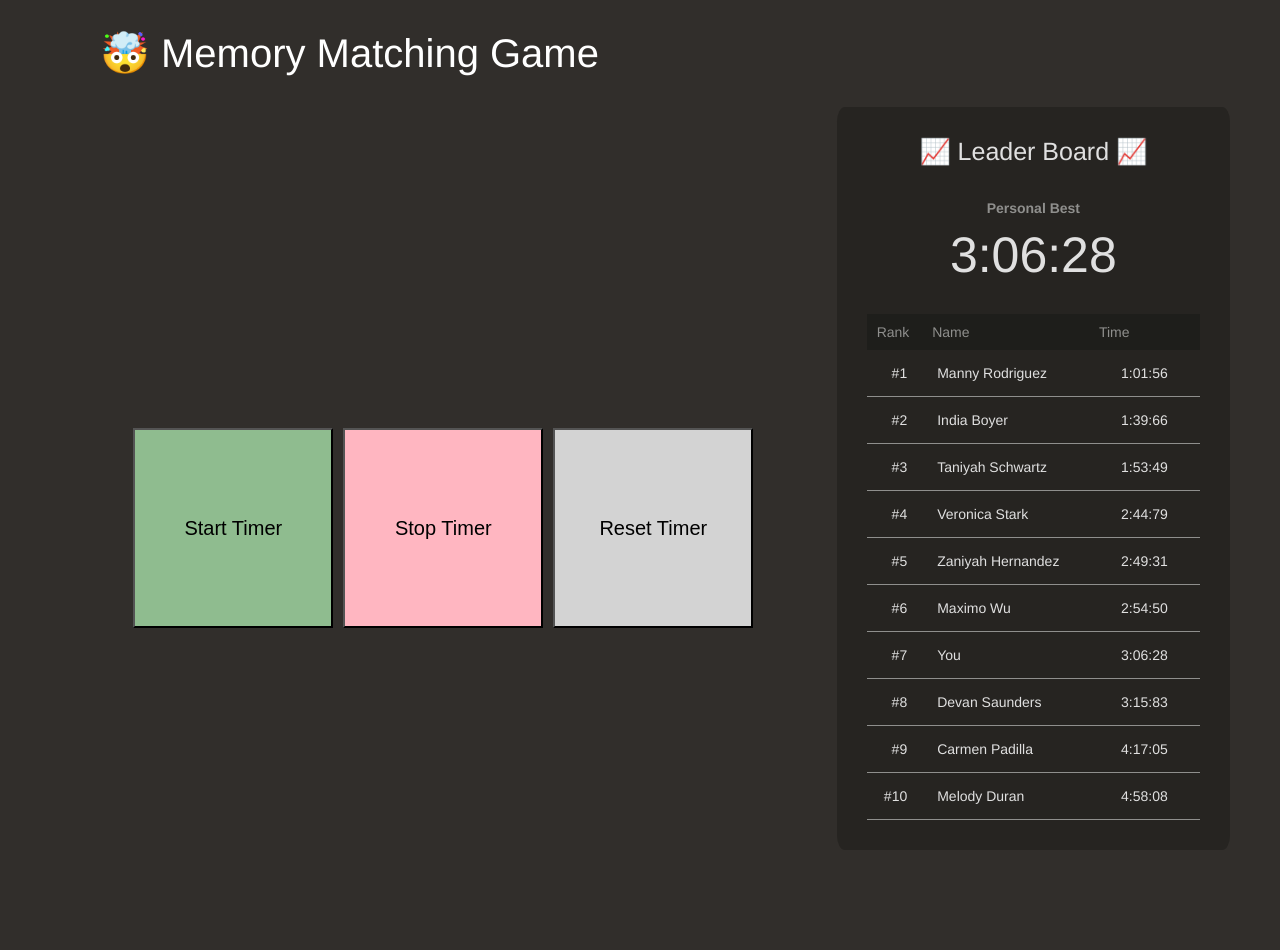
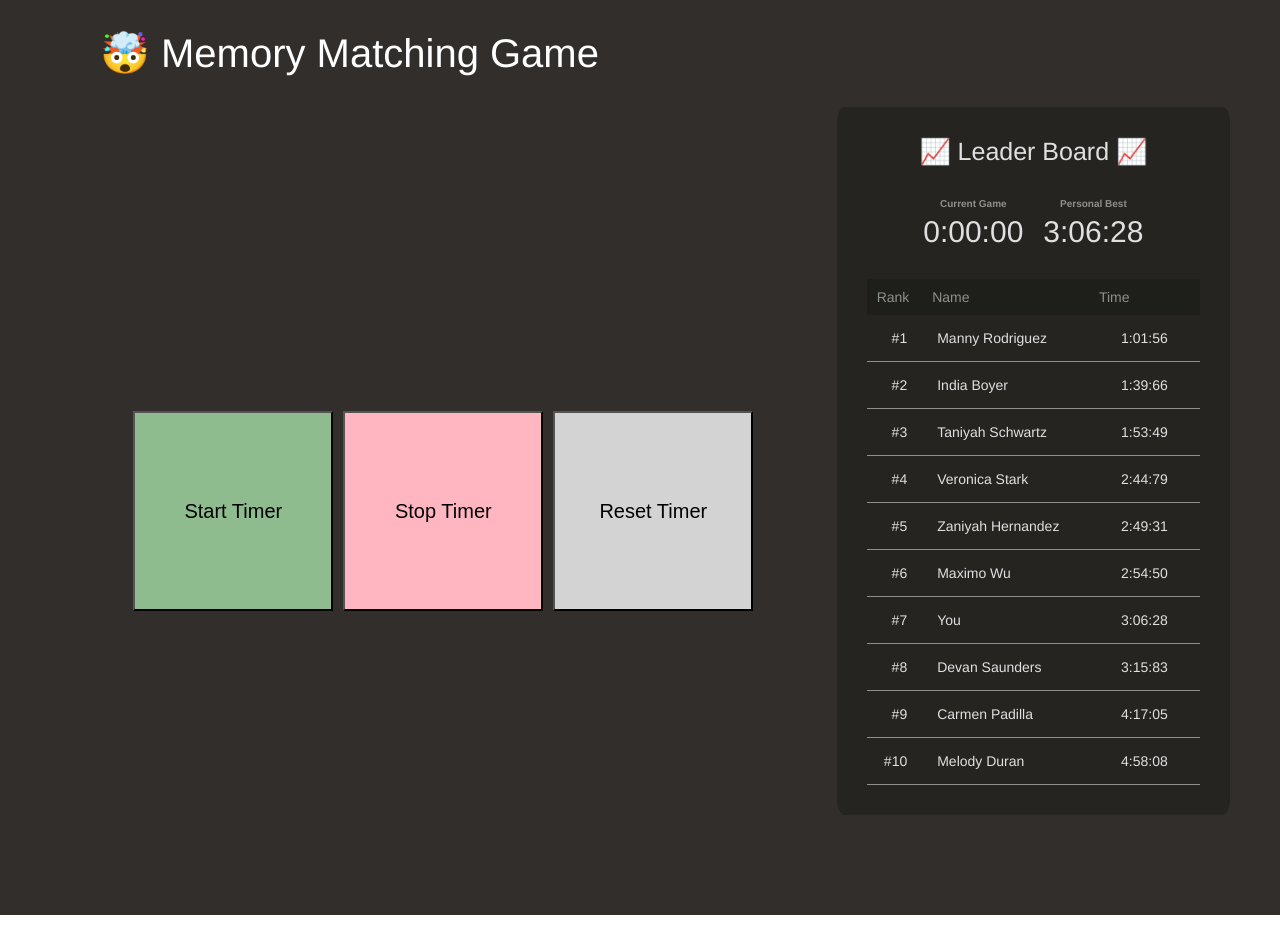
Before and after one commit to giantmachines/react-context-leaderboard, a React (Create React App) app: page / in a window 1280 px wide. After the commit the page ends 915 px from the top, so only its background shows below. Built offline with nearby package versions, Linux system fonts and the light colour scheme; a web font is replaced by a local one.

Commit message:
Finishing solutions

```diff
--- a/src/components/App/App.tsx
+++ b/src/components/App/App.tsx
@@ -1,24 +1,21 @@
 import { useEffect, useState, useRef } from "react";
 import Display from "../Display/Display";
 import { AppDiv, Title } from "./App.styles";
-import { UserInfo } from "../../types";
+import { UserInfo, UsersContextType } from "../../types";
 import { user_data } from "../../user_data";
 import { idxIncrement, userID } from "../../utils";
 import { createContext } from 'react';
 
-
-export interface UsersContextType {
-  userData:UserInfo[];
-  setUserData:(userData:UserInfo[]) => void;
-}
-
 export const UsersContext = createContext<UsersContextType>({
   userData:[],
   setUserData:(userData:UserInfo[]) => undefined,
+  currentTime: 0,
+  setCurrentTime:(currentTime:number) => undefined,
 });
 
 const App = () => {
   const [userData, setUserData] = useState<UserInfo[]>(user_data);
+  const [currentTime, setCurrentTime] = useState(0);
 
   /* IGNORE THIS  - Every 2 seconds, update users' scores */
   let timer = useRef<NodeJS.Timer|undefined>(undefined);
@@ -42,6 +39,8 @@ const App = () => {
     <UsersContext.Provider value={{
       userData: userData,
       setUserData: (uD) => {setUserData(uD)},
+      currentTime: currentTime,
+      setCurrentTime: (c) => {setCurrentTime(c)},
     }}>
       <AppDiv>
         <Title>🤯 Memory Matching Game</Title>
--- a/src/components/PersonalStats/PersonalStats.styles.ts
+++ b/src/components/PersonalStats/PersonalStats.styles.ts
@@ -3,18 +3,24 @@ import styled from "styled-components";
 export const PersonalStatsDiv = styled.div`
   color: #E0E0E0;
   padding: 10px;
+  margin-bottom: 20px;
   display: flex;
-  flex-direction: column;
-  align-items: center;
-  justify-content: center;
-  margin-bottom: 20px;
+  justify-content:center;
+  gap: 20px;
+
+  div {
+    display: flex;
+    flex-direction: column;
+    align-items: center;
+    justify-content: center;
+  }
 
   h1{
-    font-size: 14px;
+    font-size: 10px;
     color:#8f8f8d;
   }
   p{
-    font-size: 50px;
+    font-size: 30px;
     margin: 0;
   }
 `;
--- a/src/components/PersonalStats/PersonalStats.tsx
+++ b/src/components/PersonalStats/PersonalStats.tsx
@@ -8,15 +8,21 @@ import { UsersContextType } from "../../types";
 const PersonalStats = () => {
 
   const state: UsersContextType = useContext(UsersContext);
-  const {userData} = state;
+  const {userData, currentTime} = state;
 
   const you = userData.find(user => user.id === userID);
   const yourTime = you ? you.msTime : 0;
 
   return (
     <PersonalStatsDiv>
-      <h1>Personal Best</h1>
-      <p>{convertTime(yourTime)}</p>
+      <div>
+        <h1>Current Game</h1>
+        <p>{convertTime(currentTime)}</p>
+      </div>
+      <div>
+        <h1>Personal Best</h1>
+        <p>{convertTime(yourTime)}</p>
+      </div>
     </PersonalStatsDiv>
   );
 };
--- a/src/components/TempGame2/TempGame2.tsx
+++ b/src/components/TempGame2/TempGame2.tsx
@@ -7,9 +7,8 @@ import { UsersContext } from "../App/App";
 const TempGame2 = () => {
 
   const state: UsersContextType = useContext(UsersContext);
-  const {userData, setUserData} = state;
+  const {userData, setUserData, currentTime, setCurrentTime} = state;
 
-  const [currentTime, setCurrentTime] = useState(10000000);
   const [timerStarted, setTimerStarted] = useState(false);
   const [timerID, setTimerID] = useState<NodeJS.Timer>();
 
@@ -28,7 +27,7 @@ const TempGame2 = () => {
   }
   const restartTimer = () => {
     setTimerStarted(false);
-    setCurrentTime(10000000);
+    setCurrentTime(0);
     if(timerID) clearInterval(timerID);
   }
 
--- a/src/types.ts
+++ b/src/types.ts
@@ -5,6 +5,8 @@ export interface UserInfo {
 }
 
 export interface UsersContextType {
-  userData: UserInfo[];
-  setUserData:any;
+  userData:UserInfo[];
+  setUserData:(userData:UserInfo[]) => void;
+  currentTime:number;
+  setCurrentTime:(currentTime:number) => void;
 }
```
Also changed, not shown: 1 other file (tests, documents, lock files or other folders).
